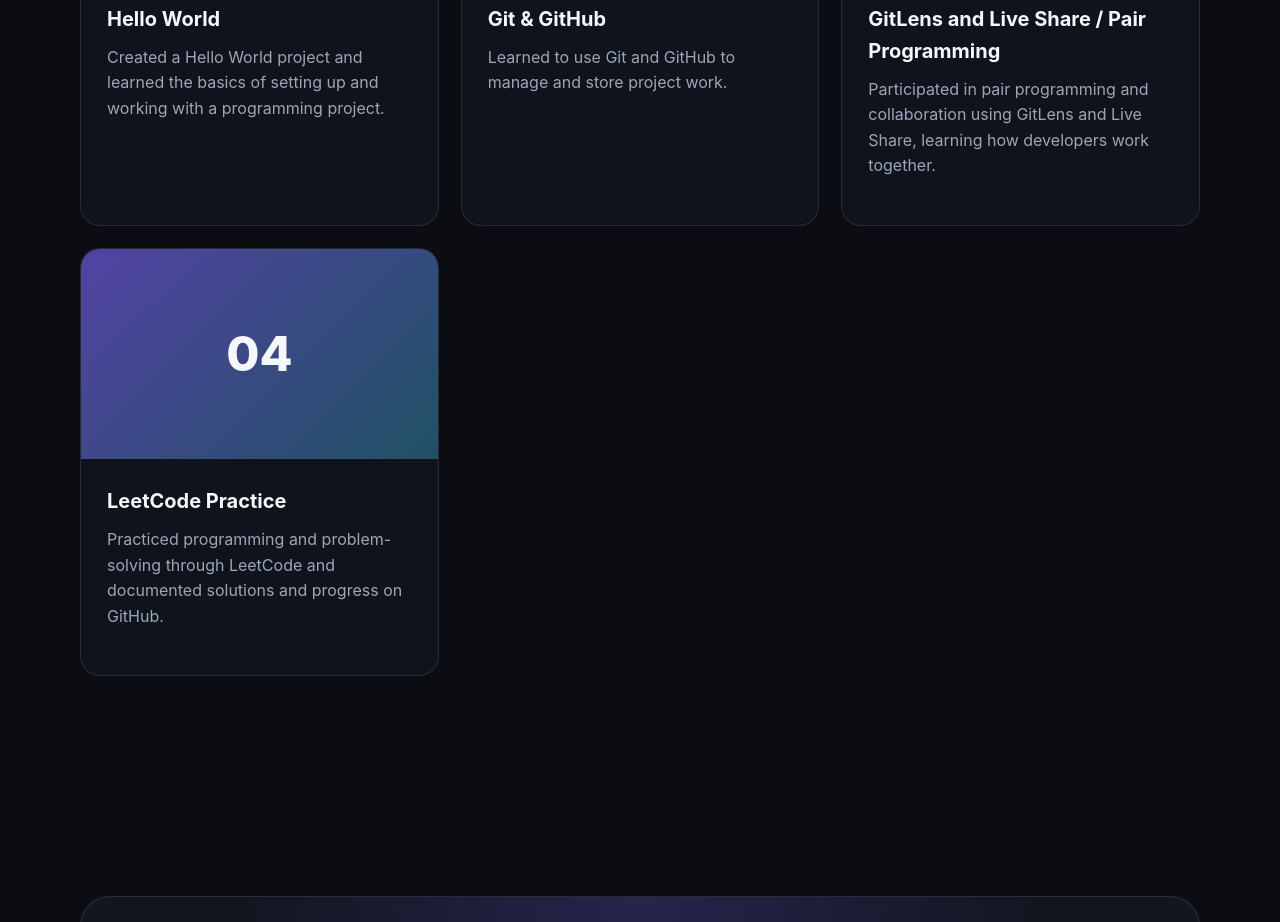
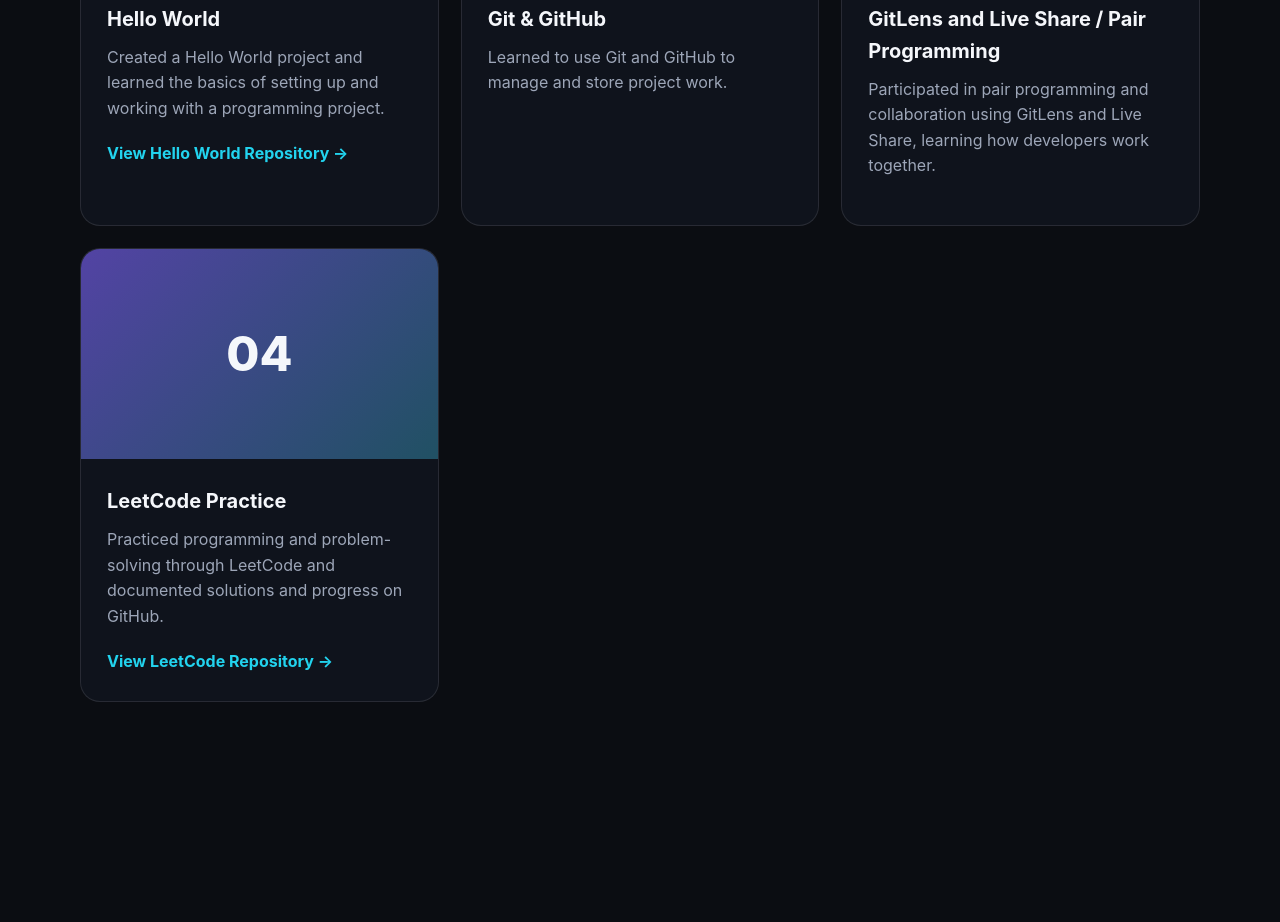
Before and after one commit to priyankapatel0526-oss/priyankapatel0526-oss.github.io, a plain HTML site: page index.html in a window 1280 px wide. Shown: the part 2241-3163 px from the top of the page. Drawn offline with Linux system fonts and the light colour scheme.

Commit message:
Update index.html

```diff
--- a/index.html
+++ b/index.html
@@ -613,6 +613,7 @@
                 Created a Hello World project and learned the basics of setting up
                 and working with a programming project.
               </p>
+              <a class="project-link" href="https://github.com/priyankapatel0526-oss/hello-world-c" target="_blank" rel="noopener noreferrer">View Hello World Repository →</a>
             </div>
           </article>
 
@@ -645,6 +646,7 @@
                 Practiced programming and problem-solving through LeetCode and
                 documented solutions and progress on GitHub.
               </p>
+              <a class="project-link" href="https://github.com/priyankapatel0526-oss/leetcode-solutions" target="_blank" rel="noopener noreferrer">View LeetCode Repository →</a>
             </div>
           </article>
         </div>
```
